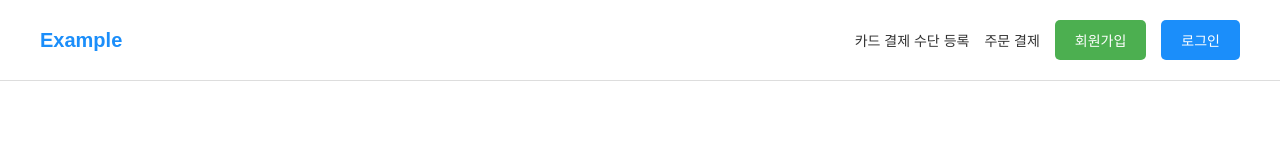
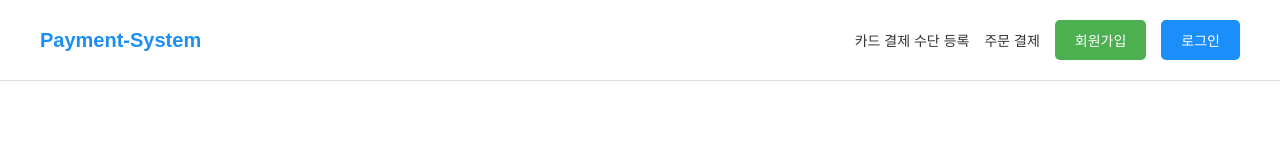
Before and after one commit to JeongStudy/react-payment-ui, a React (Create React App) app: page /auth in a window 1280 px wide. Shown: the top 160 px of the page. Built offline with nearby package versions, Linux system fonts and the light colour scheme.

Commit message:
fix : header 문구 수정

```diff
--- a/src/pages/Header/Header.js
+++ b/src/pages/Header/Header.js
@@ -22,7 +22,7 @@ const Header = () => {
     return (
         <header className={styles.header}>
             <div className={styles.logo}>
-                <span className={styles.logoText}>Example</span>
+                <span className={styles.logoText}>Payment-System</span>
             </div>
             <nav className={`${styles.desktopMenu}`}>
                 <a href="/card/register">카드 결제 수단 등록</a>
```
